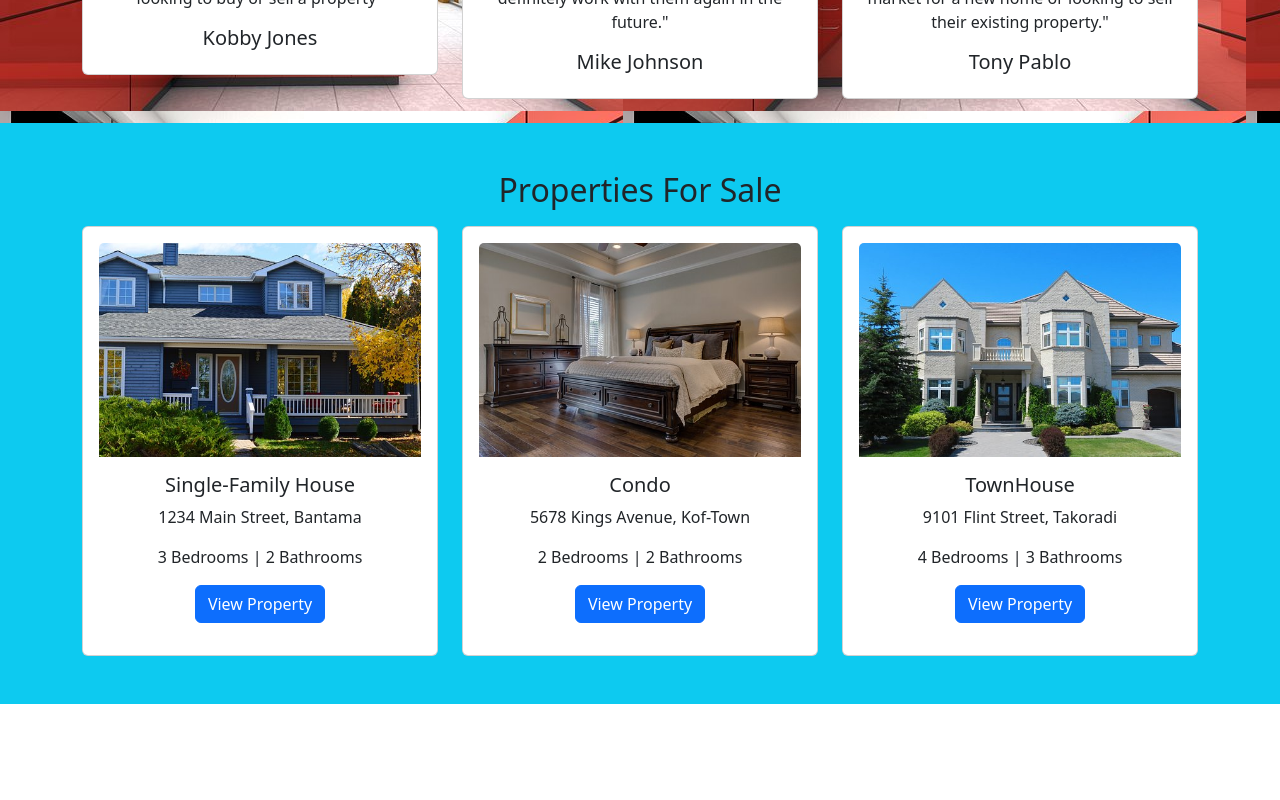
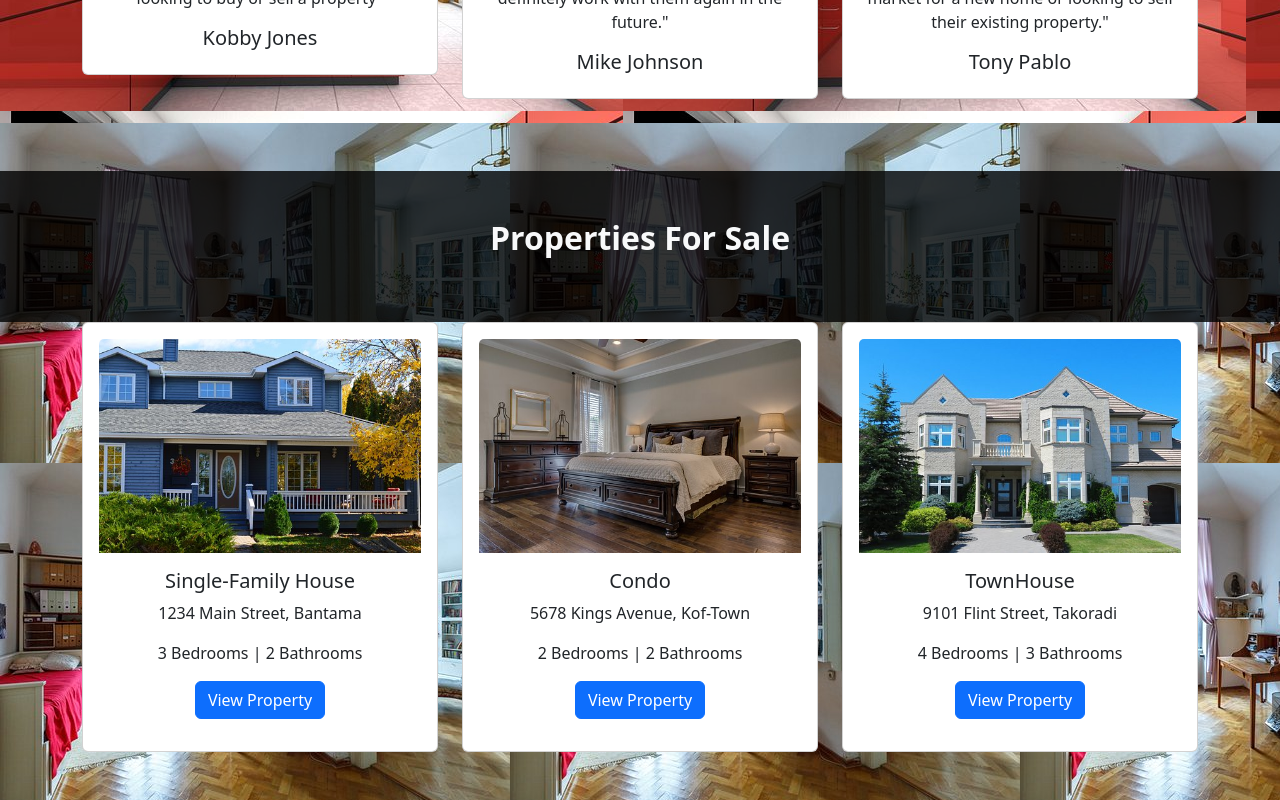
Before and after one commit to Kobby-Jones/react-deployment-with-k8s-ArgoCD, a React (Create React App) app: page / in a window 1280 px wide. Shown: the part 957-1757 px from the top of the page. Before the commit the page ends 1661 px from the top, so only its background shows below. Built offline with nearby package versions, Linux system fonts and the light colour scheme.

Commit message:
Update properties Section

```diff
--- a/src/components/PropertySection.jsx
+++ b/src/components/PropertySection.jsx
@@ -2,12 +2,24 @@ import React from 'react';
 import { Container, Row, Col } from 'react-bootstrap';
 import PropertiesCard from './PropertiesCard';
 import properties from './Properties';
+import backgroundImage from '../img/image_5.jpg'
 
 function PropertySection() {
     return (
-      <section className="bg-info py-5">
-        <div className="text-center">
-          <h2 className="mb-3">Properties For Sale</h2>
+      <section
+        className="bg-info py-5"
+        style={{
+          backgroundImage: `url(${backgroundImage})`,
+          backgroundAttachment: "fixed",
+        }}
+      >
+        <div
+          className="text-center py-5"
+          style={{
+            backgroundColor: "rgba(0,0,0,0.8)",
+          }}
+        >
+          <h2 className="mb-3 text-light fw-bolder">Properties For Sale</h2>
         </div>
         <Container>
           <Row>
```
